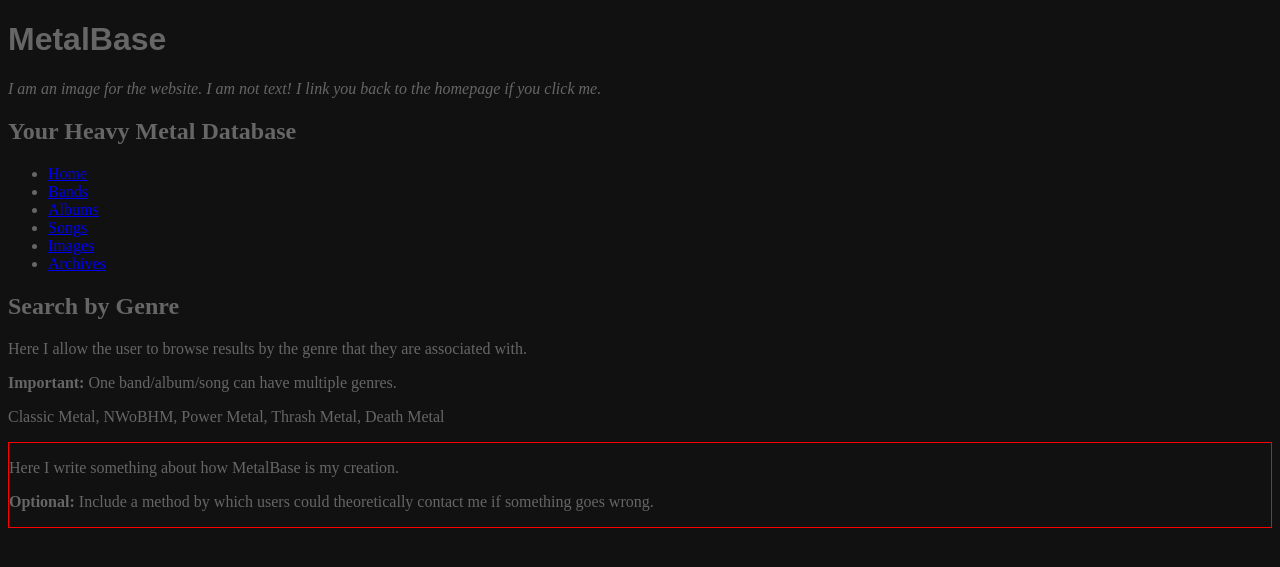
After one commit to doug3230/MetalBase, a PHP site: page /search_by_genre.php in a window 1280 px wide. The commit adds this page. Shown: the top 567 px of the page. Run offline with PHP 8.4, Linux system fonts and the light colour scheme.

Commit message:
Created Prototype search_by_genre search page

```diff
--- a/Prototype/bands.php
+++ b/Prototype/bands.php
@@ -19,7 +19,8 @@
 			<ul>
 				<li><a href="search_by_name.php">
 					bands by the letter of the alphabet that their name starts with</a></li>
-				<li>bands by genre</li>
+				<li><a href="search_by_genre.php">
+					bands by genre</a></li>
 				<li>bands by country</li>
 			</ul>
 			<strong>Optional:</strong> Have the 3 above subpages be integrated into the navigation zone in a
--- /dev/null
+++ b/Prototype/search_by_genre.php
@@ -0,0 +1,24 @@
+<!DOCTYPE html>
+<html lang="en">
+	<head>
+		<?php include 'includes/headcontent.html.php'; ?>
+		<title>MetalBase - Your Heavy Metal Database</title>
+	</head>
+	<body>
+		<?php include 'includes/titlezone.html.php'; ?>
+
+		<?php include 'includes/navigationzone.html.php'; ?>
+
+		<h2>Search by Genre</h2>
+		<p>Here I allow the user to browse results by the genre that they are associated with.</p>
+		<p><strong>Important:</strong> One band/album/song can have multiple genres.
+		<p><?php
+			$genres = array('Classic Metal', 'NWoBHM', 'Power Metal', 'Thrash Metal', 'Death Metal');
+			for ($i = 0; $i < count($genres) - 1; $i++)
+				echo "$genres[$i], ";
+			echo end($genres);
+			?></p>
+
+		<?php include 'includes/footerzone.html.php'; ?>
+	</body>
+</html>
```
